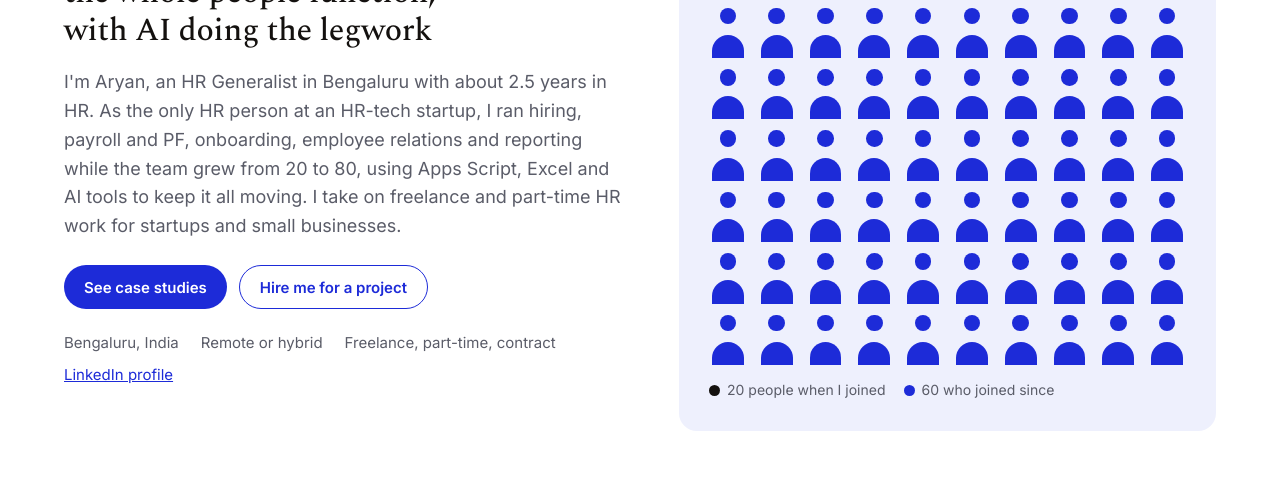
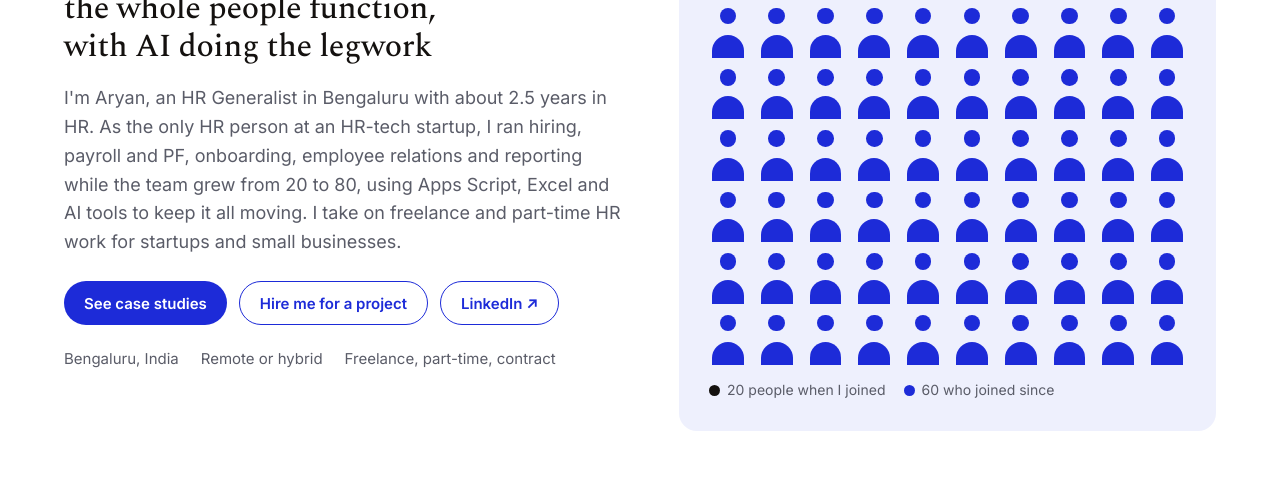
Before and after one commit to aryanraj-hr/aryanraj-hr.github.io, a plain HTML site: page index.html in a window 1280 px wide. Shown: the part 313-790 px from the top of the page. Drawn offline with nearby package versions, Linux system fonts and the light colour scheme.

Commit message:
Add files via upload

```diff
--- a/index.html
+++ b/index.html
@@ -32,6 +32,7 @@ p{margin:0 0 12px;max-width:68ch}
 .tint{background:var(--soft)}
 .intro{color:var(--mute);font-size:17px}
 .btn{display:inline-flex;align-items:center;justify-content:center;min-height:44px;padding:0 20px;border-radius:999px;background:var(--blue);color:#fff;text-decoration:none;font:600 15px Inter,sans-serif;border:0;cursor:pointer}
+.btn{color:light-dark(#fff,#0d0e18)}
 .btn.ghost{background:transparent;color:var(--blue);border:1.5px solid var(--blue)}
 .btn:focus-visible,a:focus-visible{outline:3px solid color-mix(in srgb,var(--blue) 45%,transparent);outline-offset:2px}
 .hero{display:grid;grid-template-columns:minmax(0,1.05fr) minmax(0,1fr);gap:clamp(28px,4vw,64px);align-items:center}
@@ -140,8 +141,9 @@ footer .wrap{display:flex;flex-wrap:wrap;justify-content:space-between;gap:8px}
         <div class="ctas">
           <a class="btn" href="#cases">See case studies</a>
           <a class="btn ghost" href="#contact">Hire me for a project</a>
+          <a class="btn ghost" href="https://www.linkedin.com/in/aryanraj01/" target="_blank" rel="noopener">LinkedIn ↗</a>
         </div>
-        <div class="meta"><span>Bengaluru, India</span><span>Remote or hybrid</span><span>Freelance, part-time, contract</span><a href="https://www.linkedin.com/in/aryanraj01/" target="_blank" rel="noopener">LinkedIn profile</a></div>
+        <div class="meta"><span>Bengaluru, India</span><span>Remote or hybrid</span><span>Freelance, part-time, contract</span></div>
       </div>
       <figure class="board" aria-label="Team size grew from 20 to 80 people">
         <h3>One HR person, a team that quadrupled</h3>
@@ -373,13 +375,13 @@ footer .wrap{display:flex;flex-wrap:wrap;justify-content:space-between;gap:8px}
       <p>Tell me what you're working on, whether it's a hiring push, a policy handbook, payroll clean-up or a few hours of HR support each week. I usually reply within a day.</p>
     </div>
     <div class="card" style="background:var(--soft);border-color:transparent">
-      <h3>Email me</h3>
+      <h3>Get in touch</h3>
       <div class="mail">
         <span class="addr" id="addr">aryanraj.two4@gmail.com</span>
         <button class="btn" id="copy" type="button">Copy email</button>
+        <a class="btn ghost" href="https://www.linkedin.com/in/aryanraj01/" target="_blank" rel="noopener">LinkedIn ↗</a>
       </div>
       <p class="note" id="note" aria-live="polite"></p>
-      <p style="margin:0 0 12px;font-size:15px">Or connect on <a href="https://www.linkedin.com/in/aryanraj01/" target="_blank" rel="noopener">LinkedIn: linkedin.com/in/aryanraj01</a></p>
       <p style="margin:0;font-size:15px;color:var(--mute)">Based in Bengaluru (IST). Happy to work with teams in India and abroad.</p>
     </div>
   </div>
```
